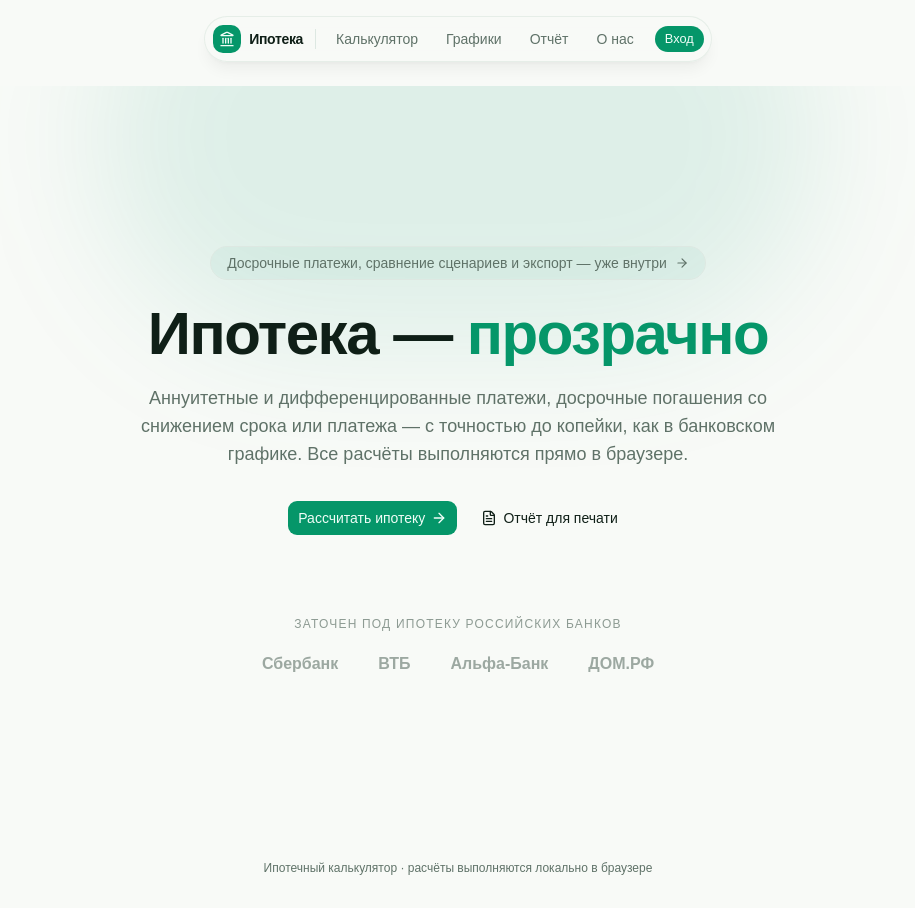
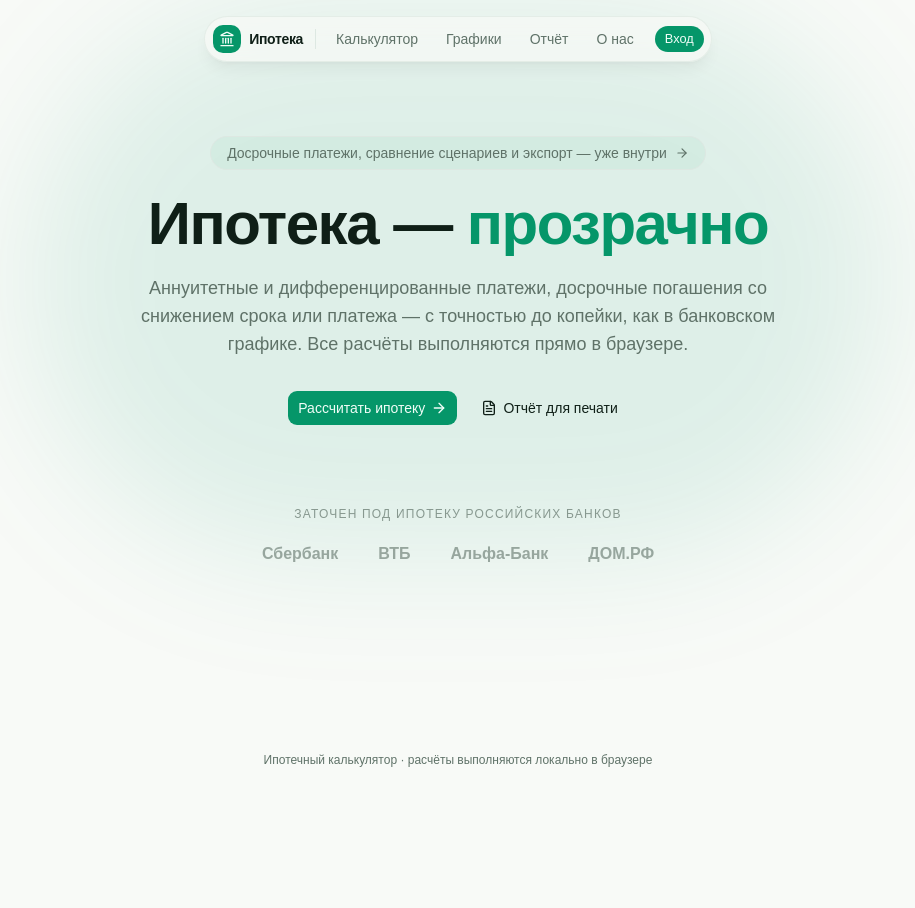
Before and after one commit to kliganN/mortgage-calc, a React (Vite) app: page / in a window 1280 px wide. Shown: the whole page, without its empty margins (182-1097 px from the left). After the commit the page ends 800 px from the top, so only its background shows below. Built offline with nearby package versions, Linux system fonts and the light colour scheme.

Commit message:
Fixed gradient on main

```diff
--- a/src/App.tsx
+++ b/src/App.tsx
@@ -1,12 +1,23 @@
-import { Link, Outlet } from "react-router";
+import { Link, Outlet, useLocation } from "react-router";
 import { FloatingNavbar } from "@/components/floating-navbar";
 import { Toaster } from "@/components/ui/sonner";
 
 export default function App() {
+	const { pathname } = useLocation();
+
 	return (
-		<div className="flex min-h-screen flex-col bg-background text-foreground">
+		// overflow-x-clip: мягкое свечение градиента не создаёт горизонтальный скролл
+		<div className="relative flex min-h-screen flex-col overflow-x-clip bg-background text-foreground">
+			{/* Градиент главной страницы — от самого верха, чтобы навбар был над ним */}
+			{pathname === "/" && (
+				<div
+					aria-hidden
+					className="pointer-events-none absolute top-0 left-1/2 z-0 h-[560px] w-[860px] max-w-full -translate-x-1/2 rounded-full bg-primary/10 blur-3xl"
+				/>
+			)}
 			<FloatingNavbar />
-			<main className="mx-auto w-full max-w-6xl flex-1 px-4 py-6 print:max-w-none print:p-0">
+			{/* pt-20 — воздух под накладным навбаром для контентных страниц */}
+			<main className="relative z-10 mx-auto w-full max-w-6xl flex-1 px-4 pt-20 pb-6 print:max-w-none print:p-0">
 				<Outlet />
 			</main>
 			<footer className="pb-8 text-center text-xs text-muted-foreground print:hidden">
--- a/src/components/floating-navbar.tsx
+++ b/src/components/floating-navbar.tsx
@@ -45,10 +45,12 @@ export function FloatingNavbar() {
 	const { pathname } = useLocation();
 
 	return (
-		<div className="flex justify-center px-4 pt-4 print:hidden">
+		// Накладывается поверх верха страницы (absolute, не fixed): контент начинается
+		// под панелью, при прокрутке уезжает вместе со страницей.
+		<div className="pointer-events-none absolute inset-x-0 top-4 z-40 flex justify-center px-4 print:hidden">
 			<nav
 				aria-label="Основная навигация"
-				className="flex items-center gap-1 rounded-full border border-border/70 bg-background/70 py-1.5 pr-1.5 pl-2 shadow-lg shadow-black/5 backdrop-blur-md"
+				className="pointer-events-auto flex items-center gap-1 rounded-full border border-border/70 bg-background/70 py-1.5 pr-1.5 pl-2 shadow-lg shadow-black/5 backdrop-blur-md"
 			>
 				<Link
 					to="/"
--- a/src/pages/LandingPage.tsx
+++ b/src/pages/LandingPage.tsx
@@ -17,12 +17,8 @@ export default function LandingPage() {
 	}
 
 	return (
-		<section className="relative overflow-hidden">
-			<div
-				aria-hidden
-				className="pointer-events-none absolute top-[-160px] left-1/2 h-[420px] w-[720px] max-w-full -translate-x-1/2 rounded-full bg-primary/10 blur-3xl"
-			/>
-			<div className="relative mx-auto flex max-w-3xl flex-col items-center px-4 py-24 text-center sm:py-32 lg:py-40">
+		<section className="relative">
+			<div className="relative mx-auto flex max-w-3xl flex-col items-center px-4 pt-8 pb-24 text-center sm:pt-12 sm:pb-32 lg:pt-14 lg:pb-40">
 				<Link
 					to="/calculator"
 					className="group inline-flex items-center gap-2 rounded-full border bg-primary/5 px-4 py-1.5 text-sm text-muted-foreground transition-colors hover:border-primary/40 hover:text-foreground"
```
